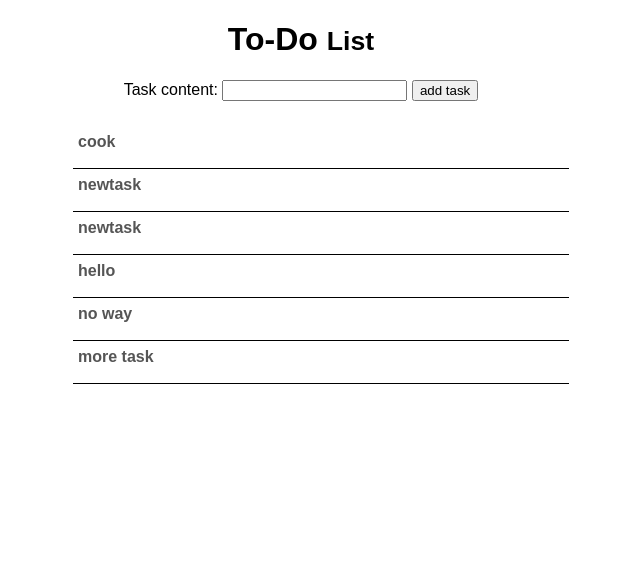
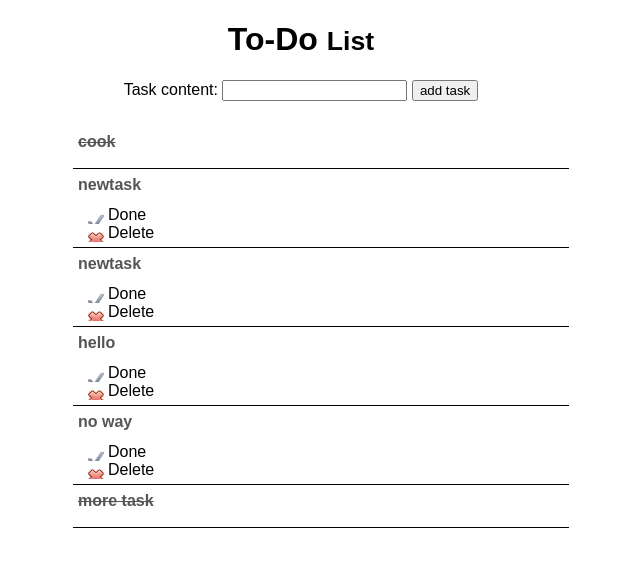
Before and after one commit to Vincent-Maret/TP_Django, a Django app: page /todo/ in a window 1280 px wide. Shown: the top 567 px of the page, without its empty margins (339-979 px from the left). Run offline with Django 3.2, Linux system fonts and the light colour scheme; data comes from the database, SQL or seed files in the repository; both versions use the stored data as it was after the commit.

Commit message:
add style for task list

```diff
--- a/TP_Django/todo/static/todo/style.css
+++ b/TP_Django/todo/static/todo/style.css
@@ -37,13 +37,13 @@ a {
 }
 
 .delete {
-	background:url(./delete.gif) no-repeat 10px 8px;
+	background:url(./img/delete.gif) no-repeat 10px 8px;
 	text-indent:30px;
 	display:block;
 }
 
 .done {
-	background:url(./done.png) no-repeat 10px 8px;
+	background:url(./img/done.png) no-repeat 10px 8px;
 	text-indent:30px;
 	display:block;
 }
--- a/TP_Django/todo/templates/todo/index.html
+++ b/TP_Django/todo/templates/todo/index.html
@@ -27,8 +27,13 @@
     {% for task in task_list %}
     <ul>
       <li>
-        <a href="{% url 'todo:editTask' task.id %}">{{ task.content }}</a>
+        <a class="{% if task.is_done %}task-done{% endif %}"
+          href="{% url 'todo:editTask' task.id %}">{{ task.content }}</a>
       </li>
+      {% if task.is_done is False %}
+      <li class="done">Done</li>
+      <li class="delete">Delete</li>
+      {% endif %}
     </ul>
     {% endfor %}
   </ul>
```
Also changed, not shown: TP_Django/db.sqlite3, TP_Django/todo/static/todo/img/add.gif (added), TP_Django/todo/static/todo/img/delete.gif (added), TP_Django/todo/static/todo/img/done.png (added).
